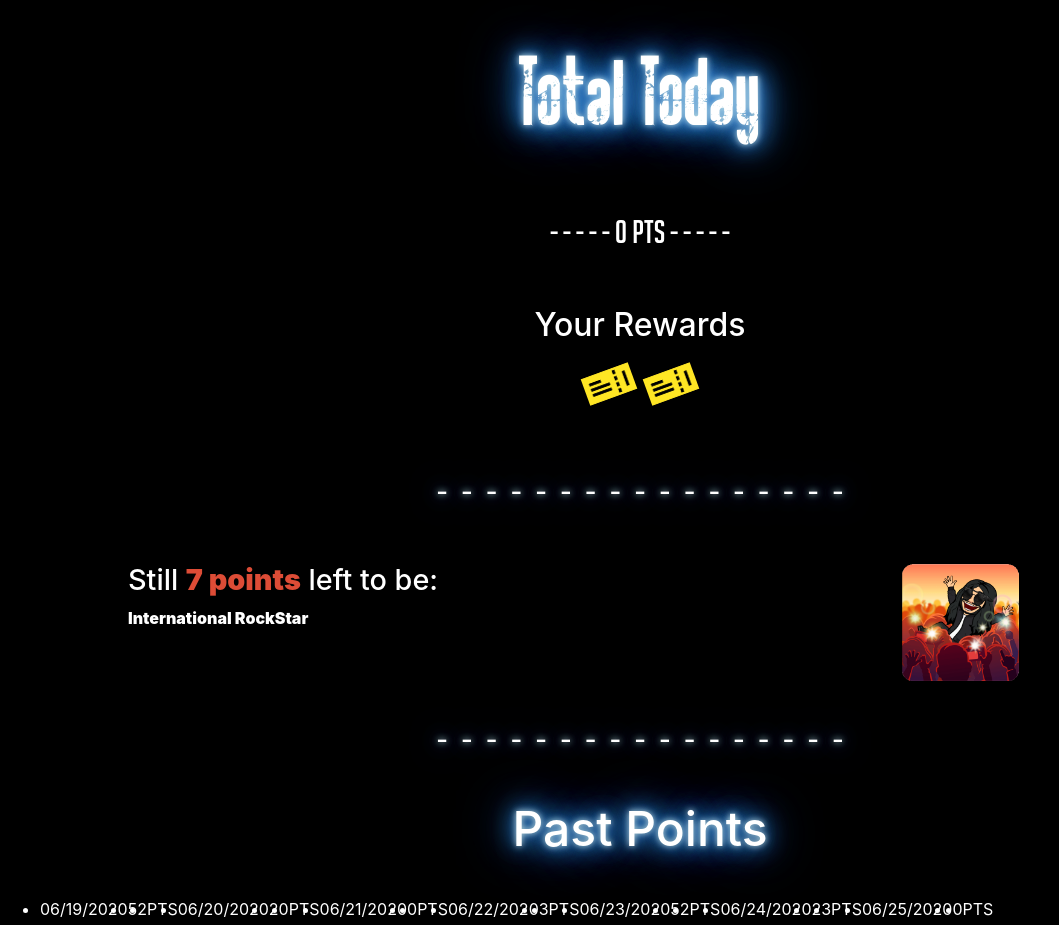
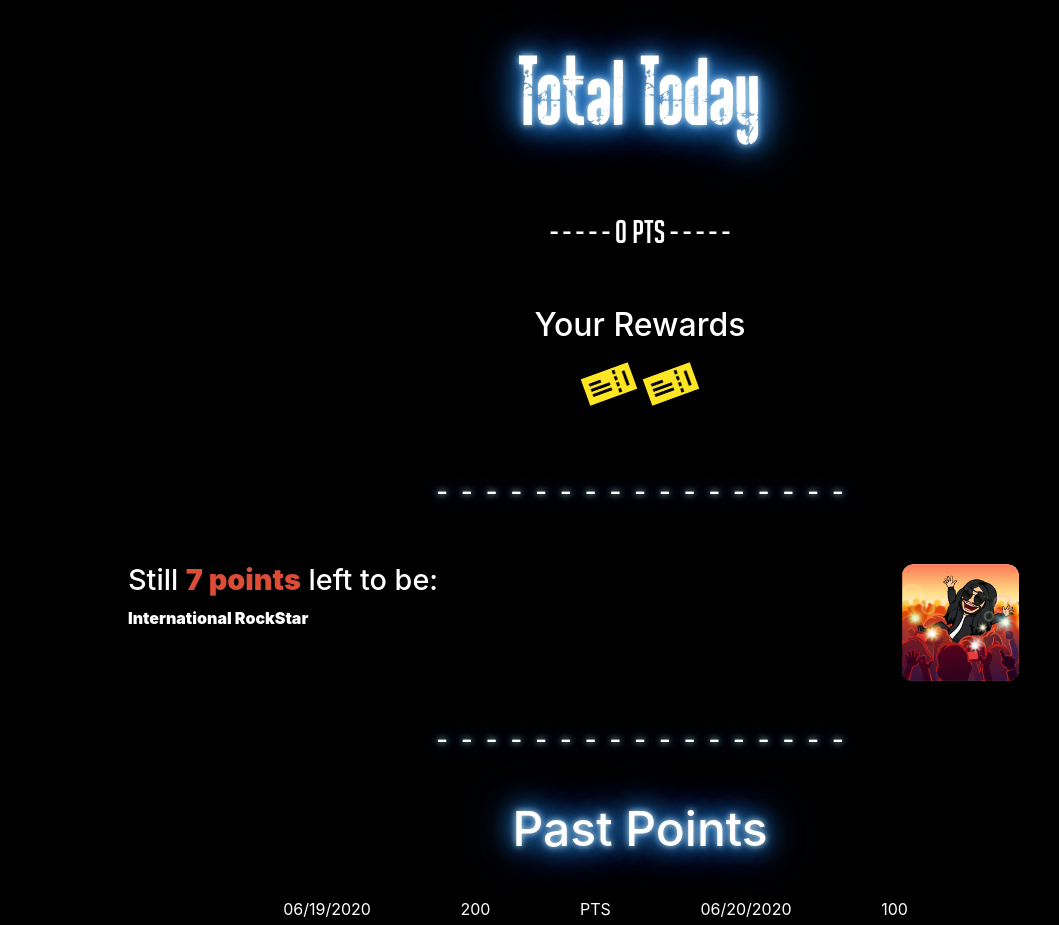
Before and after one commit to JenniferFromanger/Quoi-de-neuf, a React (Create React App) app in the folder quoi-de-neuf/: page /Report in a window 1280 px wide. Shown: the top 925 px of the page, without its empty margins (0-1059 px from the left). Built offline with nearby package versions, Linux system fonts and the light colour scheme.

Commit message:
css report

```diff
--- a/quoi-de-neuf/src/components/Report.jsx
+++ b/quoi-de-neuf/src/components/Report.jsx
@@ -6,7 +6,7 @@ import "./Report.scss";
 
 export default function Report() {
   const score = useSelector((state) => state.score);
-  let countPoint = [score, 23, 52, 3, 0, 20, 52];
+  let countPoint = [score, 240.00, 230.00, 290.00, 130.00, 100.00, 200.00, 220.00];
 
   const totalPoint = countPoint.reduce(
     (accumulator, currentValue) => accumulator + currentValue
--- a/quoi-de-neuf/src/components/Report.scss
+++ b/quoi-de-neuf/src/components/Report.scss
@@ -77,8 +77,16 @@
   }
 
   .Liste {
+    list-style-type:none;
     display: flex;
-    width: 70vw;
+    flex-wrap: wrap;
+    text-align: justify;
+    margin-left:12vw;
+    width: 65vw;
+  }
+
+  .Liste li {
+    padding-left: 7vw;
   }
 }
 
```
